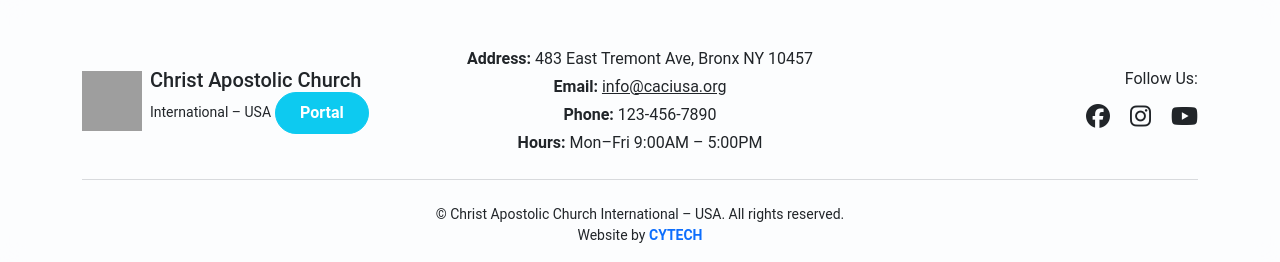
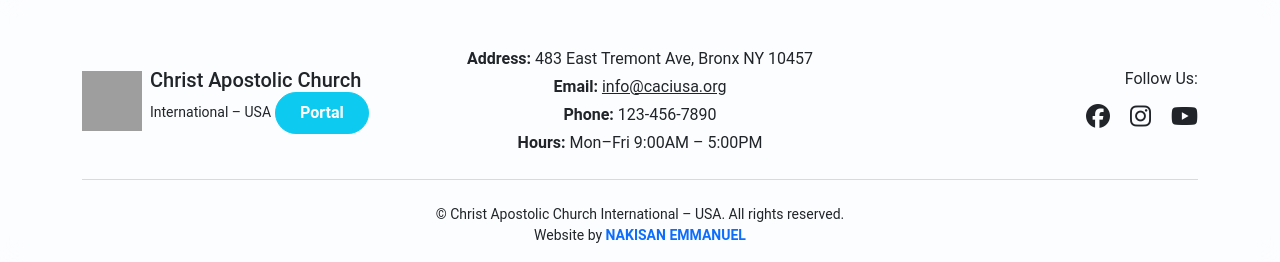
Before and after one commit to smartlivingemp/caci_usa, a Flask app: template templates/index.html in a window 1280 px wide; the page is wider, and only the part inside the window is pictured. Shown: the part 3893-4155 px from the top of that part. Run offline with Flask 3, Linux system fonts and the light colour scheme; the template is opened without the code that fills it, so the values that code supplies are empty; parts of the project's set-up code (start-up, migrations or seed data) failed here and were passed over; grey boxes are pictures that could not be loaded.

Commit message:
Update index.html

```diff
--- a/templates/index.html
+++ b/templates/index.html
@@ -1183,7 +1183,7 @@ body {
 
     <div class="text-center small">
       &copy; <span id="year"></span> Christ Apostolic Church International – USA. All rights reserved. <br>
-      Website by <a href="mailto:cytech76@gmail.com" class="text-primary fw-bold text-decoration-none">CYTECH</a>
+      Website by <a href="mailto:cytech76@gmail.com" class="text-primary fw-bold text-decoration-none">NAKISAN EMMANUEL</a>
     </div>
   </div>
 </footer>
```
